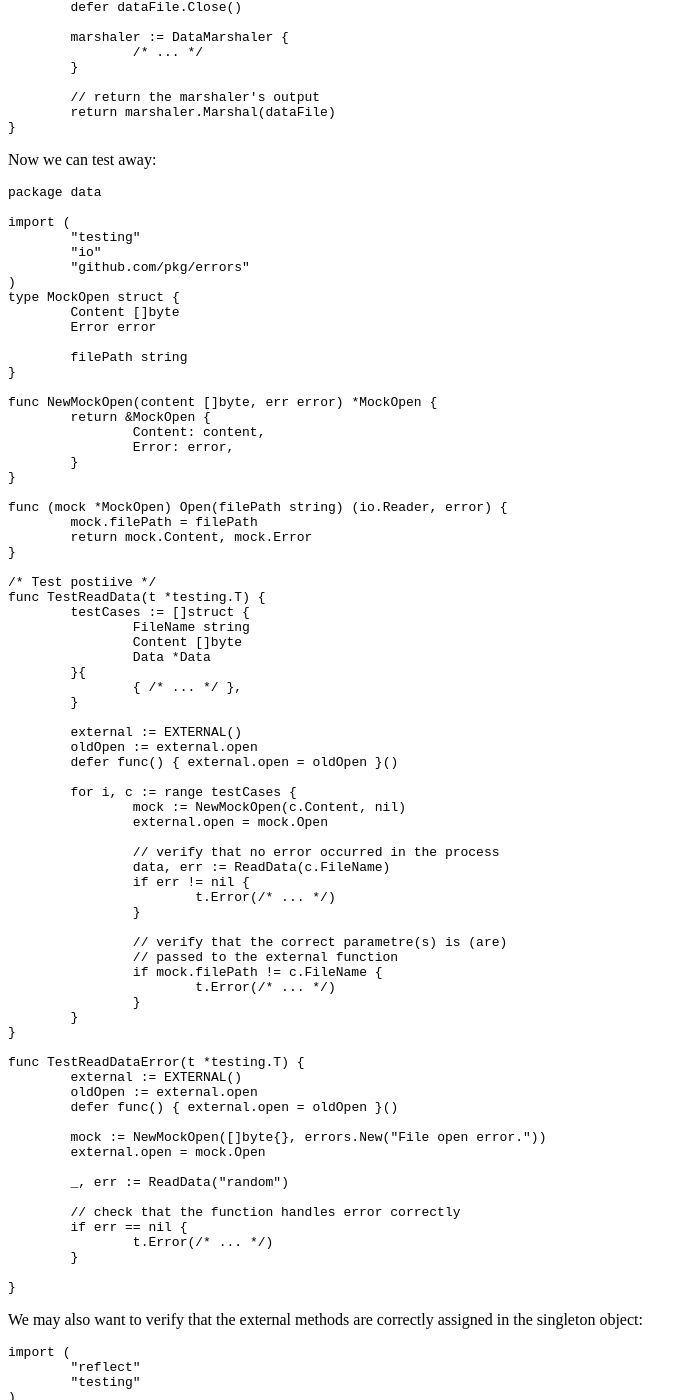
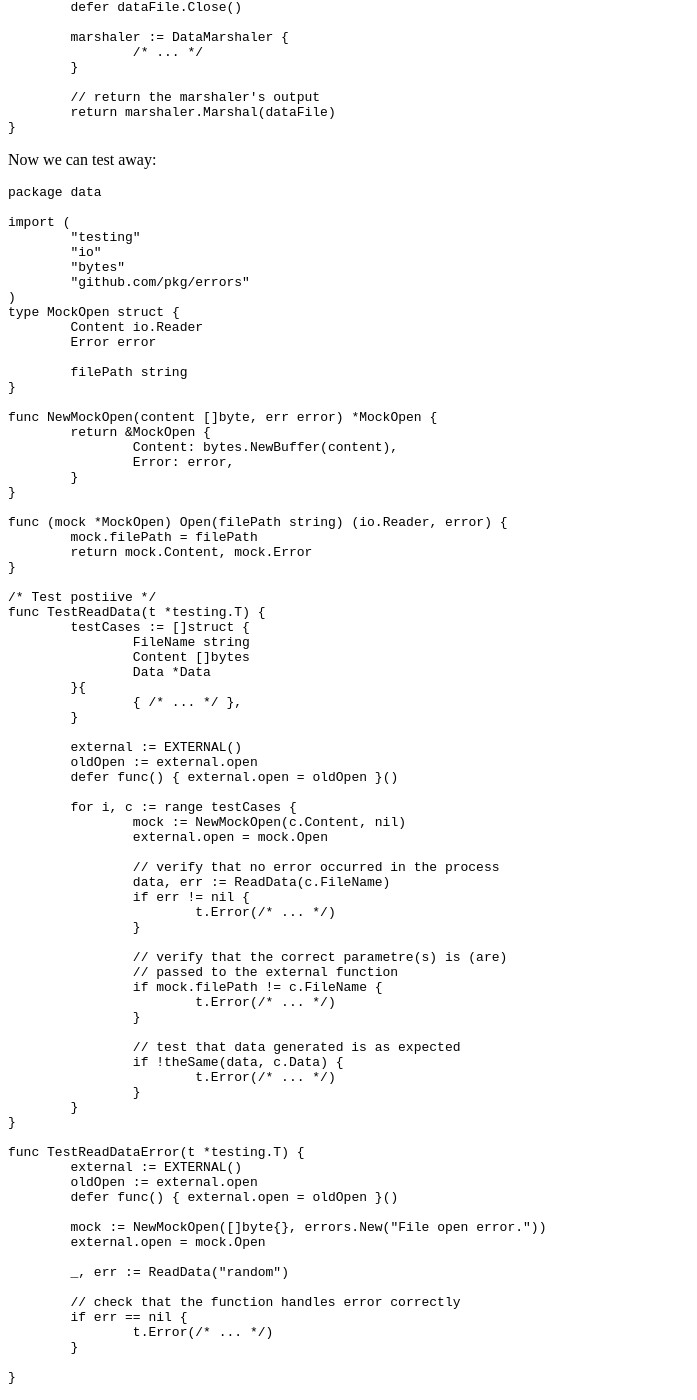
Before and after one commit to ichinco/math_notes, a Jekyll site: the page built from _posts/2016-12-18-go-patterns.md, in a window 1280 px wide and 1400 px high, scrolled down 2721 px. Shown: the whole window, without its empty margins (0-697 px from the left). Built offline with Jekyll 4.4.1, drawn with Linux system fonts in a browser that asks for light colours; nearby versions of some CDN libraries.

Commit message:
fixes mock code

```diff
--- a/_posts/2016-12-18-go-patterns.md
+++ b/_posts/2016-12-18-go-patterns.md
@@ -211,10 +211,11 @@ package data
 import (
         "testing"
         "io"
+        "bytes"
         "github.com/pkg/errors"
 )
 type MockOpen struct {
-        Content []byte
+        Content io.Reader
         Error error
 
         filePath string
@@ -222,7 +223,7 @@ type MockOpen struct {
 
 func NewMockOpen(content []byte, err error) *MockOpen {
         return &MockOpen {
-                Content: content,
+                Content: bytes.NewBuffer(content),
                 Error: error,
         }
 }
@@ -236,7 +237,7 @@ func (mock *MockOpen) Open(filePath string) (io.Reader, error) {
 func TestReadData(t *testing.T) {
         testCases := []struct {
                 FileName string
-                Content []byte
+                Content []bytes
                 Data *Data
         }{
                 { /* ... */ },
@@ -259,6 +260,11 @@ func TestReadData(t *testing.T) {
                 // verify that the correct parametre(s) is (are)
                 // passed to the external function
                 if mock.filePath != c.FileName {
+                        t.Error(/* ... */)
+                }
+
+                // test that data generated is as expected
+                if !theSame(data, c.Data) {
                         t.Error(/* ... */)
                 }
         }
```
